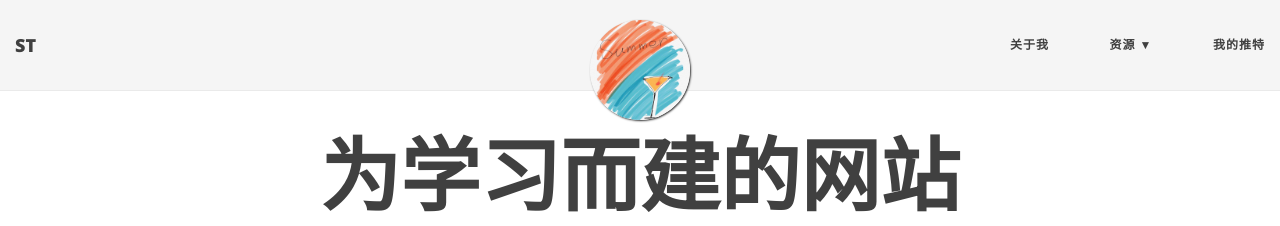
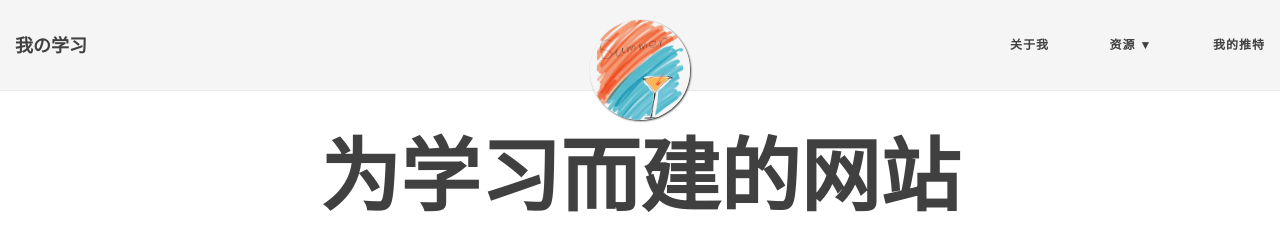
Before and after one commit to SimonTao0831/SimonTao0831.github.io, a Jekyll site: the page built from index.html, in a window 1280 px wide. Shown: the top 226 px of the page. Built offline with Jekyll 4.4.1, drawn with Linux system fonts in a browser that asks for light colours; nearby versions of some CDN libraries; the list of posts is cut into pages by our own code.

Commit message:
Update _config.yml

```diff
--- a/_config.yml
+++ b/_config.yml
@@ -1,7 +1,7 @@
 # --- General options --- #
 # 大体布局文件
 # Name of website
-title: ST
+title: 我の学习
 
 # Short description of your site
 description: 一个萌新创建的简单网站
@@ -67,12 +67,16 @@ author:
 # Uncomment the links you want to show in the footer and add your information to each link.
 # You can reorder the items to define the link order.
 # If you want to add a new link that isn't here, you'll need to also edit the file _data/SocialNetworks.yml
+# 选择活动的社交网络链接。
+# 取消注释要在页脚中显示的链接，并将您的信息添加到每个链接。
+# 您可以重新排序项目以定义链接顺序。
+# 如果要添加不在此处的新链接，则还需要编辑_data / SocialNetworks.yml文件
 social-network-links:
   rss: true
   email: "ximengtaox@gmail.com"
   facebook: deanattali
   github: daattali
-  twitter: daattali
+  twitter: https://twitter.com/ximengtao
 #  reddit: yourname
 #  linkedin: daattali
 #  xing: yourname
```
